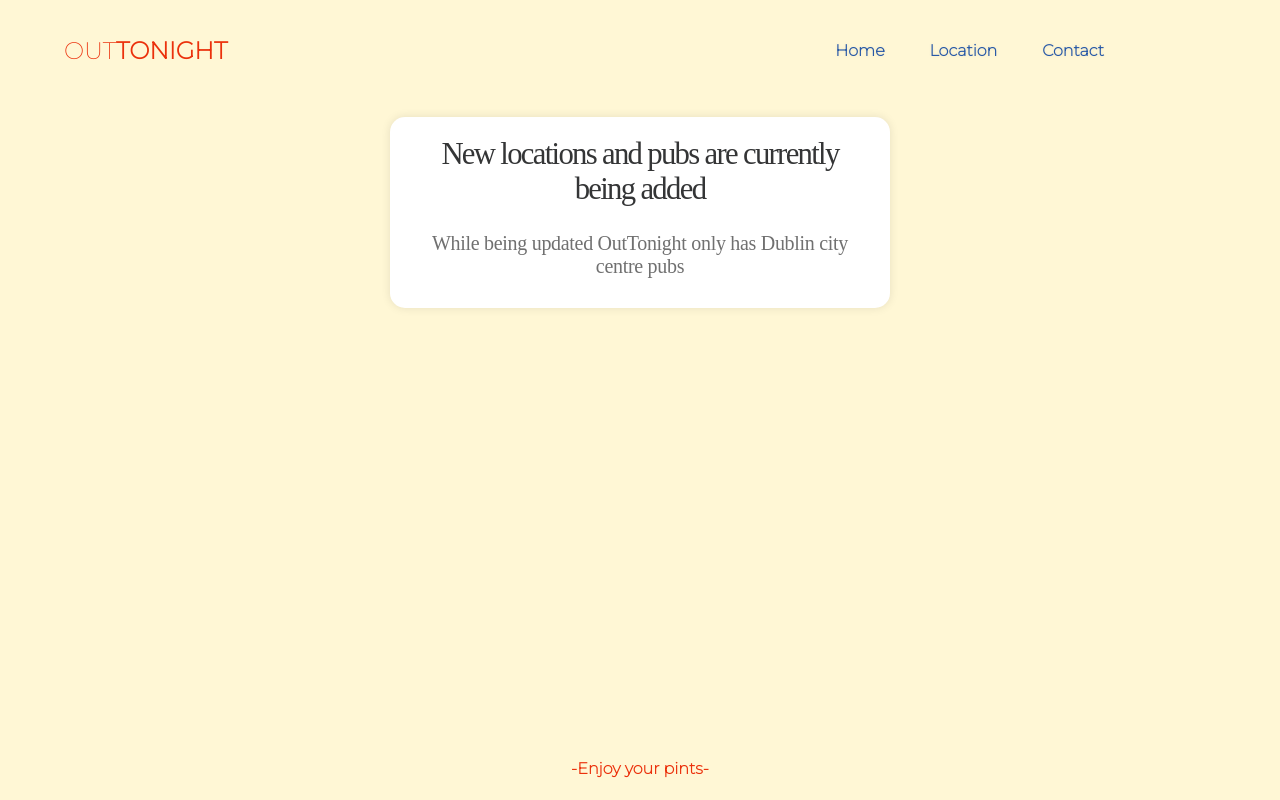
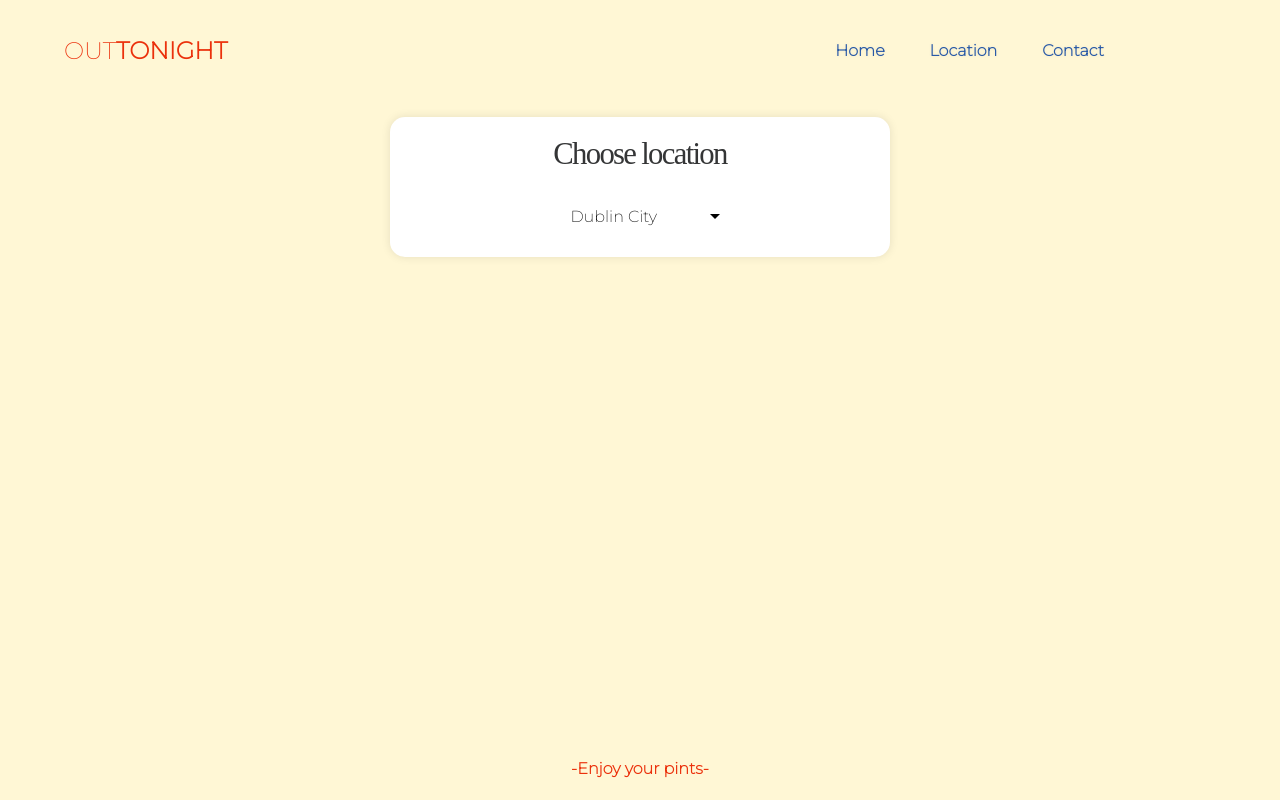
Before and after one commit to PadraigHawkins/Out-Testing, a plain HTML site: page location.html in a window 1280 px wide. Drawn offline with Linux system fonts and the light colour scheme.

Commit message:
location drop down

```diff
--- a/location.html
+++ b/location.html
@@ -36,15 +36,27 @@
 
 
  <!-- FIND A PUB CONTAINER START -->
+  <!-- Location dropdown start -->
  <div class="container">
-  <h1>New locations and pubs are currently being added</h1>
-  <h2>While being updated OutTonight only has Dublin city centre pubs</h2>
+  <h1>Choose location</h1>
+  <h2></h2>
 
-
+  <div class="select" tabindex="1">
+    <input class="selectopt" name="test" type="radio" id="opt1" checked>
+    <label for="opt1" class="option">Dublin City<a href="index.html"></a></label>
+    <input class="selectopt" name="test" type="radio" id="opt2">
+    <label for="opt2" class="option">Galway</label>
+    <input class="selectopt" name="test" type="radio" id="opt3">
+    <label for="opt3" class="option">Belfast</label>
+    <input class="selectopt" name="test" type="radio" id="opt4">
+    <label for="opt4" class="option">Cork</label>
+  </div>
     </div>
 
 
  <!-- FIND A PUB CONTAINER END -->
+ <!-- Location dropdown end -->
+
 
 
  <!-- Pop-up message window start -->
--- a/myscript.js
+++ b/myscript.js
@@ -1,3 +1,4 @@
+
 // list of pubs with associated hyperlinks
 const names = [
   { name: 'PYG', link: 'https://goo.gl/maps/21zWP7ZK7Rqmn5kF6' },
--- a/style.css
+++ b/style.css
@@ -374,10 +374,93 @@ h2 {
 /* Container section End */
 
 
+
+/* Location dropdown menu Start */
+.select {
+  padding-left: 20%;
+  font-family: 'Montserrat', 'sans-serif';
+  font-weight: medium;
+  display:flex;
+  flex-direction: column;
+  position:relative;
+  width:320px;
+  height:40px;
+}
+
+.option {
+  padding-left: 30%;
+  min-height:40px;
+  display:flex;
+  align-items:center;
+  background:#ffffff;
+  border-top:#ffffff solid 1px;
+  position:absolute;
+  top:0;
+  width: 100%;
+  pointer-events:none;
+  order:2;
+  z-index:1;
+  box-sizing:border-box;
+  overflow:hidden;
+  white-space:nowrap;
+
+}
+
+.option:hover {
+  background:#FF7600;
+}
+
+.select:focus .option {
+  position:relative;
+  pointer-events:all;
+}
+
+input {
+  opacity:0;
+  position:absolute;
+  left:-99999px;
+}
+
+input:checked + label {
+  order: 1;
+  z-index:2;
+  background:#ffffff;
+  border-top:none;
+  position:relative;
+}
+
+input:checked + label:after {
+  content:'';
+  width: 0;
+	height: 0;
+	border-left: 5px solid transparent;
+	border-right: 5px solid transparent;
+	border-top: 5px solid rgb(0, 0, 0);
+  position:absolute;
+  right:10px;
+  top:calc(50% - 2.5px);
+  pointer-events:none;
+  z-index:3;
+}
+
+input:checked + label:before {
+  position:absolute;
+  right:0;
+  height: 40px;
+  width: 40px;
+  content: '';
+  background:#ffffff;
+}
+/* Location dropdown menu end */
+
 /* Cookies Popup section Start */
 
 
 /* CookiesPopup section end */
+
+
+
+
 
 /* footer section Start */
 
```
